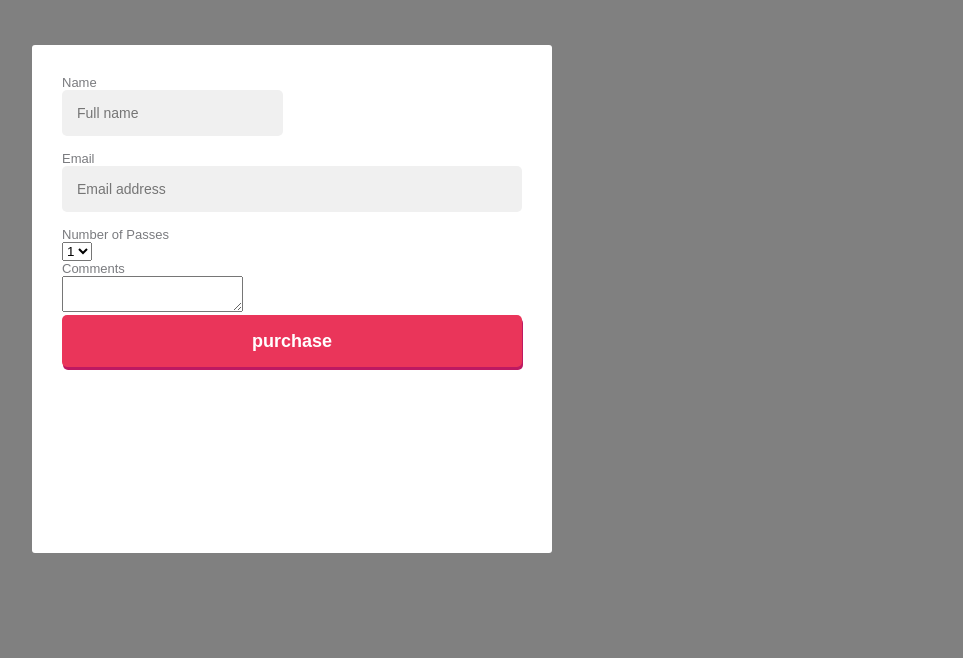
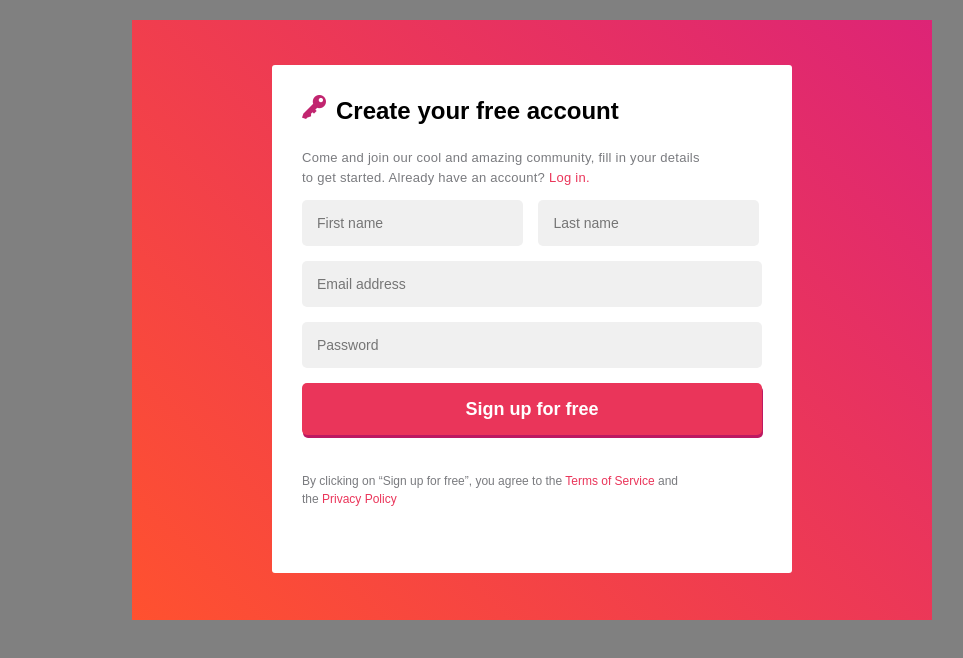
Before and after one commit to Victoria-od/Login_form_2_without-JS_with-autocomplete-pattern-required, a plain HTML site: page index.html in a window 1280 px wide. Shown: the whole page, without its empty margins (108-1071 px from the left). Drawn offline with Linux system fonts and the light colour scheme.

Commit message:
Add files via upload

```diff
--- a/index.html
+++ b/index.html
@@ -2,41 +2,42 @@
 <html lang="en">
 <head>
 	<meta charset="UTF-8">
-	<title>Form</title>
-	<link href="https://fonts.googleapis.com/css?family=Open+Sans:300,400,700" rel="stylesheet">
+	<title>Form_2</title>
 	<link rel="stylesheet" href="css/style.css">
 </head>
 <body>
+<div class="container">
+	<div class="place">
 		<form method="post">
 			<fieldset class="info">
-<label for="name" class="form">
-Name<br>
-<input id="name" type="text" name="username" placeholder="Full name" autocomplete="on" pattern="^[a-zA-Z]+$" required>
-</label><br>
-<label for="email" class="form">
-Email<br>
-<input id="email" type="email" name="email" placeholder="Email address" autocomplete="on" required>
-</label><br>
-<label  for="numb_of_pass" >Number of Passes<br>
-<select name="numb_of_pass" id="numb_of_pass">
-<option selected value="1 pass">1</option>
-<option value="2 passes">2</option>
-<option value="3 passes">3</option>
-<option value="4 passes">4</option>
-<option value="5 passes">5</option>
-</select>
-</label><br>
-<label  for="comments" >
-Comments<br>
-<textarea name="comments" id="comments" wrap="soft" spellcheck="true">
-</textarea>
-</label><br>
+
+			<h1><img src="img/icon.png" alt="img">Create your free account</h1><br>
+			<p>Come and join our cool and amazing community, fill in your details <br>
+			to get started. Already have an account? <a href="#">Log in.</a></p>
 			<label>
-<!--<input class="btn" type="submit" name="submit" value="purchase">-->
-<button class="btn" type="submit" name="submit">purchase</button>
+				<input class="f_name" type="text" name="username" placeholder="First name" autocomplete="on" pattern="^[a-zA-Z]+$" required>
 			</label>
+			<label>
+				<input  class="l_name" type="text" name="username" placeholder="Last name" autocomplete="on" pattern="^[a-zA-Z]+$" required>
+			</label>
+				<br>
+			<label>
+				<input type="email" name="email" placeholder="Email address" autocomplete="on" required>
+			</label>
+				<br>
+			<label>
+				<input type="password" name="password" placeholder="Password" required>
+			</label>
+				<br>
+			<label>
+				<button class="btn" type="submit" name="submit">Sign up for free</button>
+			</label>
+			<p class="sign_up">By clicking on “Sign up for free”, you agree to the <a href="#">Terms of Service</a> and <br>
+			the <a href="#">Privacy Policy</a></p>
 			</fieldset>
 		</form>
+	</div>
+</div>
 </body>
 
 </html>
```
Lines whose indentation alone changed are shown as unchanged.
